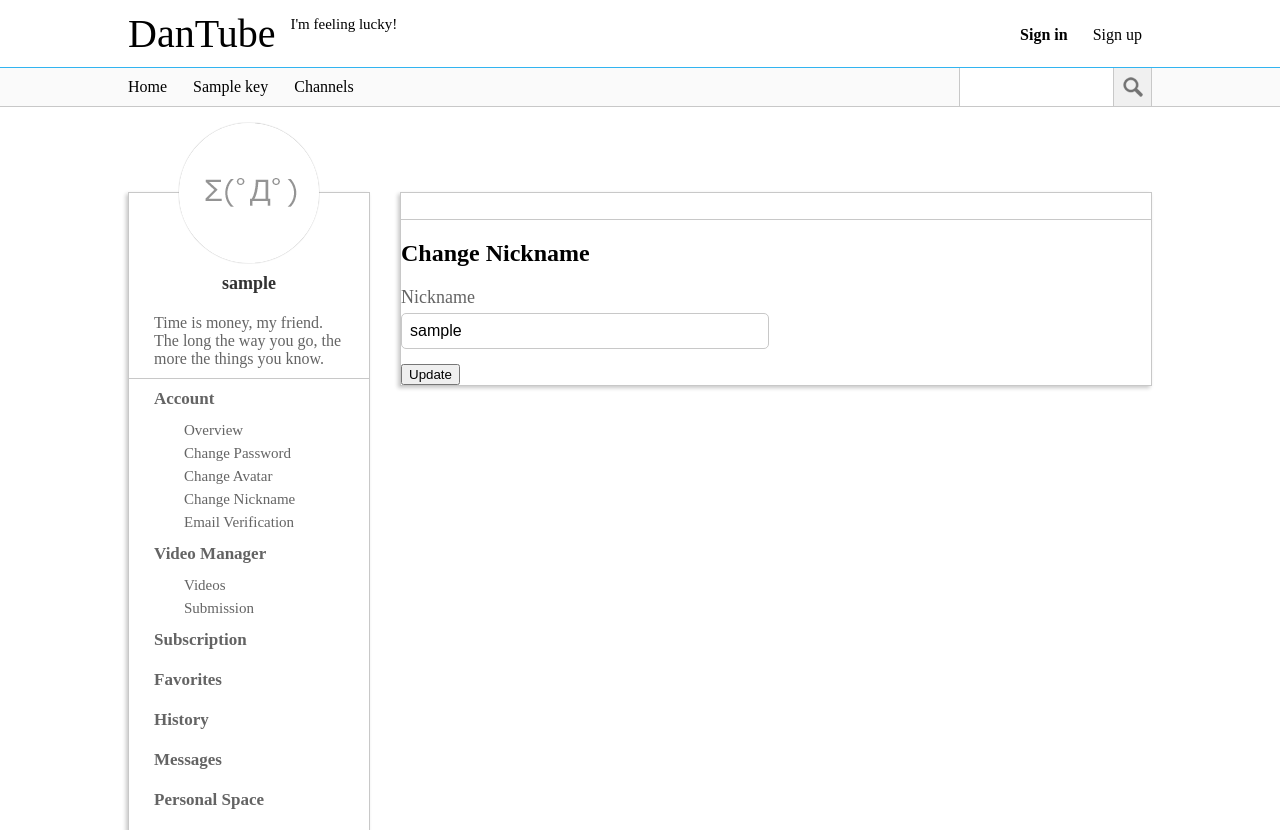
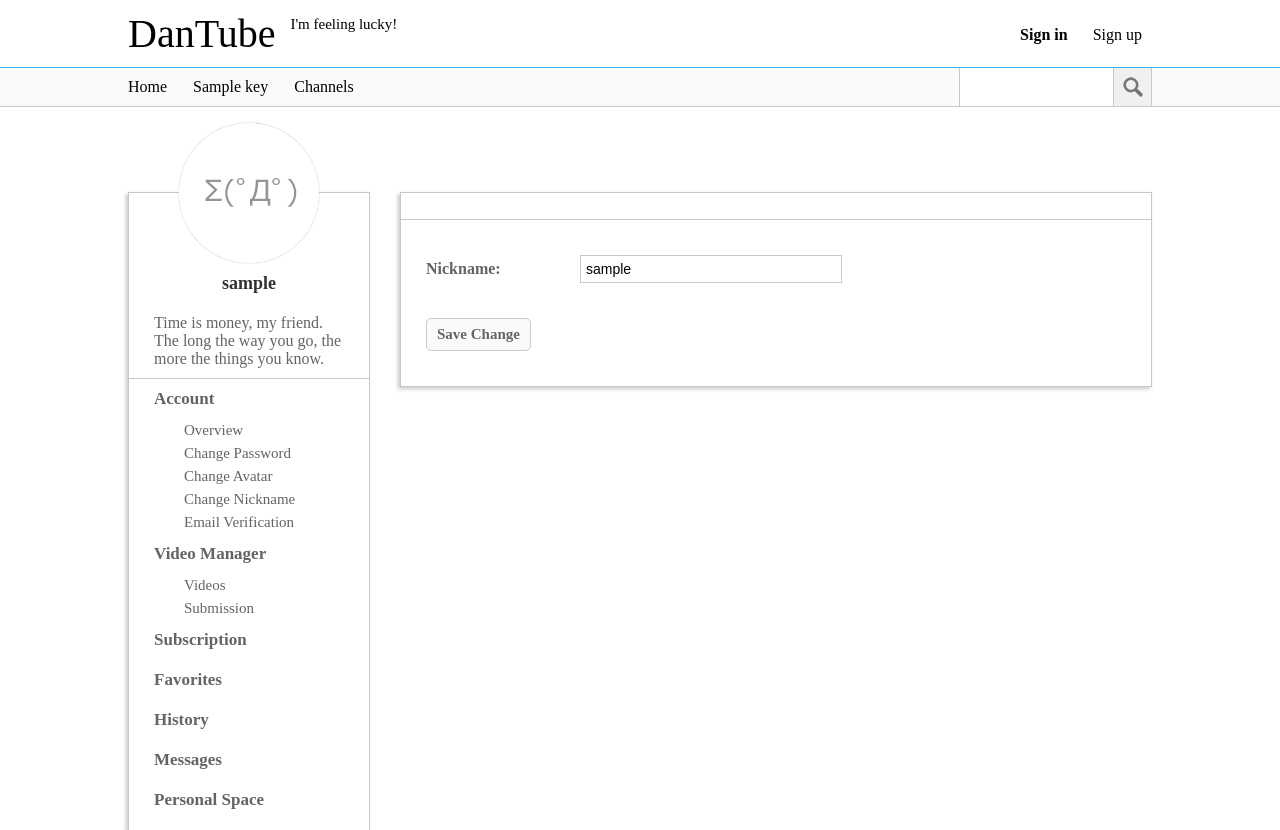
Before and after one commit to teststaybaka/DanTube, a Python web app: template template/change_nickname.html in a window 1280 px wide. Shown: the top 830 px of the page. Run offline with Jinja, Linux system fonts and the light colour scheme; the template is opened without the code that fills it: most values are stand-ins (such as "Sample title", 1, 10 or a date in 2020).

Commit message:
nickname change complete.

```diff
--- a/static/account.css
+++ b/static/account.css
@@ -283,7 +283,7 @@ div.statistic-entry {
     float: left;
     margin: 20px 0;
     padding-left: 40px;
-    padding-right: 0;
+    padding-right: 15px;
     -webkit-box-sizing: border-box; /* Safari/Chrome, other WebKit */
     -moz-box-sizing: border-box;    /* Firefox, other Gecko */
     box-sizing: border-box;
@@ -324,23 +324,23 @@ div.statistic-entry span {
     background-image: url("/static/img/statistic_foot.png");
 }
 
-#change-password-form {
+#change-password-form, #change-nickname-form {
     padding: 35px 25px;
     padding-bottom: 0;
 }
 
-#change-password-form div.input-line {
+form.change div.input-line {
     margin-bottom: 20px;
 }
 
-#change-password-form label {
+form.change label {
     color: rgb(100,100,100);
     font-weight: bold;
     width: 150px;
     display: inline-block;
 }
 
-#change-password-form input[type=password] {
+input[type=password], input[type=text] {
     padding: 5px;
     outline: none;
     font-size: 14px;
@@ -348,17 +348,17 @@ div.statistic-entry span {
     border: 1px solid rgb(200,200,200);
 }
 
-#change-password-form input[type=password].error {
+input[type=password].error, input[type=text].error {
   box-shadow: 0 0 2px rgb(232,0,0);
   border: 1px solid rgb(232,0,0);
 }
 
-#change-password-form input[type=password]:focus {
+input[type=password]:focus, input[type=text]:focus {
   box-shadow: 0 0 2px rgb(81,203,238);
   border: 1px solid rgb(81,203,238);
 }
 
-#change-password-form div.pw-error {
+form.change div.input-error {
     position: absolute;
     display: none;
     margin-left: 15px;
@@ -368,7 +368,7 @@ div.statistic-entry span {
     border-radius: 3px;
 }
 
-#change-password-form div.pw-error:after {
+form.change div.input-error:after {
     content: "";
     width: 0;
     height: 0;
@@ -381,7 +381,7 @@ div.statistic-entry span {
     display: block;
 }
 
-#change-password-form div.pw-error.show {
+form.change div.input-error.show {
     display: inline-block;
     -webkit-animation: left_to_right_show .25s; /* Chrome, Safari, Opera */
     animation: left_to_right_show .25s;
@@ -414,6 +414,13 @@ input.save_change-button:active {
   color: rgb(255,255,255);
 }
 
+input.save_change-button:disabled {
+  color: rgb(200,200,200);
+  box-shadow: 0 0 0;
+  background-color: rgb(250,250,250);
+  border: 1px solid rgb(200,200,200);
+}
+
 #save-change-message {
     position: absolute;
     display: none;
--- a/static/account.js
+++ b/static/account.js
@@ -61,10 +61,10 @@ $(document).ready(function() {
     } else if (urls[urls.length-1] === "password") {
         $("#sub-change-password").addClass("active");
         $("#account-top-title").text("Change Password");
-    } else if (urls[urls.length-1] === "change_password") {
+    } else if (urls[urls.length-1] === "avatar") {
         $("#sub-change-avatar").addClass("active");
         $("#account-top-title").text("Change Avatar");
-    } else if (urls[urls.length-1] === "change_password") {
+    } else if (urls[urls.length-1] === "nickname") {
         $("#sub-change-nickname").addClass("active");
         $("#account-top-title").text("Change Nickname");
     }
@@ -135,4 +135,100 @@ $(document).ready(function() {
         });
         return false;
     });
+
+    var cur_nickname = $('#nickname-change')[0].value;
+    $('#nickname-change').focusout(function(evt) {
+        var nickname = evt.target.value.trim();
+        var puncts = /[@.,?!;:/\\"']/;
+        if (!nickname || puncts.test(nickname)) {
+            $('#change-nickname-error').addClass('show');
+            $('#change-nickname-error').text('Your nickname can\'t contain: @ . , ? ! ; : / \\ \" \'');
+            $(evt.target).addClass('error');
+        } else if (nickname.length > 30) {
+            $('#change-nickname-error').addClass('show');
+            $('#change-nickname-error').text('Nickname can\'t exceed 30 characters long.');
+            $(evt.target).addClass('error');
+        } else if (nickname == cur_nickname) {
+            $('#change-nickname-error').removeClass('show');
+            $(evt.target).removeClass('error');
+        } else {
+            $.ajax({
+                type: "POST",
+                url: "/nickname_check",
+                data: {nickname: nickname},
+                success: function(result) {
+                    console.log(result);
+                    if (result === 'valid') {
+                        $('#change-nickname-error').removeClass('show');
+                        $(evt.target).removeClass('error');
+                    } else {
+                        $('#change-nickname-error').addClass('show');
+                        $('#change-nickname-error').text('Someone has used this name.');
+                        $(evt.target).addClass('error');
+                    }
+                },
+                error: function (xhr, ajaxOptions, thrownError) {
+                    console.log(xhr.status);
+                    console.log(thrownError);
+                }
+            });
+        }
+    });
+
+    $('#change-nickname-form').submit(function(evt) {
+        var button = document.querySelector('input.save_change-button');
+        button.disabled = true;
+
+        var nickname = $('#nickname-change')[0].value.trim();
+        var puncts = /[@.,?!;:/\\"']/;
+
+        var error = false;
+        if (!nickname || puncts.test(nickname)) {
+            $('#change-nickname-error').addClass('show');
+            $('#change-nickname-error').text('Your nickname can\'t contain: @ . , ? ! ; : / \\ \" \'');
+            $('#nickname-change').addClass('error');
+            error = true;
+        } else if (nickname.length > 30) {
+            $('#change-nickname-error').addClass('show');
+            $('#change-nickname-error').text('Nickname can\'t exceed 30 characters long.');
+            $('#nickname-change').addClass('error');
+            error = true;
+        } else if (nickname == cur_nickname) {
+            $('#change-nickname-error').removeClass('show');
+            $('#nickname-change').removeClass('error');
+
+            $('#save-change-message').remove();
+            $('input.save_change-button').after('<div id="save-change-message" class="success show">Already applied!</div>');
+            error = true;
+        }
+
+        if (error) {
+            button.disabled = false;
+            return false;
+        }
+
+        $.ajax({
+            type: "POST",
+            url: "/account/nickname",
+            data: {nickname: nickname},
+            success: function(result) {
+                console.log(result);
+                if(result === 'success') {
+                    cur_nickname = nickname;
+                    $('#save-change-message').remove();
+                    $('input.save_change-button').after('<div id="save-change-message" class="success show">Change applied successfully! Refresh to see the effect.</div>');
+                } else {
+                    $('#save-change-message').remove();
+                    $('input.save_change-button').after('<div id="save-change-message" class="fail show">Change failed!</div>');
+                }
+                button.disabled = false;
+            },
+            error: function (xhr, ajaxOptions, thrownError) {
+                console.log(xhr.status);
+                console.log(thrownError);
+                button.disabled = false;
+            }
+        });
+        return false;
+    });
 });
--- a/static/change_nickname.js
+++ /dev/null
@@ -1,67 +0,0 @@
-$(document).ready(function() {
-    var old_nickname = $('#nicknameform input[name="nickname"]').val();
-
-    $('#nicknameform').submit(function(e) {
-        e.preventDefault();
-        var nickname = $('#nicknameform input[name="nickname"]').val();
-        if( nickname != old_nickname) {
-            $.ajax({
-                type: "POST",
-                url: "/account/nickname",
-                data: $('#nicknameform').serialize(),
-                success: function(result) {
-                    console.log(result);
-                    if(result.error) {
-                        alert(result.message);
-                    } else {
-                        alert('success');
-                        old_nickname = result.nickname;
-                    }
-                },
-                error: function (xhr, ajaxOptions, thrownError) {
-                    console.log(xhr.status);
-                    console.log(thrownError);
-                    button.disabled = false;
-                }
-            });
-        }
-        return false;
-    });
-
-    $('#nicknameform input[name="nickname"]').focusout(function(evt) {
-        var nickname = evt.target.value.trim();
-        var puncts = /[@.,?!;:/\\"']/;
-        if (!nickname || puncts.test(nickname)) {
-            $('#nickname-error').addClass('show');
-            $('#nickname-error span').text('Your nickname can\'t contain: @ . , ? ! ; : / \\ \" \'');
-            $(evt.target).addClass('error');
-        } else if (nickname.length > 30) {
-            $('#nickname-error').addClass('show');
-            $('#nickname-error span').text('Nickname can\'t exceed 30 characters long.');
-            $(evt.target).addClass('error');
-        } else if (nickname == old_nickname) {
-            console.log('no change to nickname');
-        } else {
-            $.ajax({
-                type: "POST",
-                url: "/nickname_check",
-                data: {nickname: nickname},
-                success: function(result) {
-                    console.log(result);
-                    if (result === 'valid') {
-                        $('#nickname-error').removeClass('show');
-                        $(evt.target).removeClass('error');
-                    } else {
-                        $('#nickname-error').addClass('show');
-                        $('#nickname-error span').text('Someone has used this name.');
-                        $(evt.target).addClass('error');
-                    }
-                },
-                error: function (xhr, ajaxOptions, thrownError) {
-                    console.log(xhr.status);
-                    console.log(thrownError);
-                }
-            });
-        }
-    })
-});
--- a/template/account.html
+++ b/template/account.html
@@ -50,7 +50,7 @@
                 <div class="detail-entry" id="account-email">teststaybaka@gmail.com</div>
                 <div class="detail-entry" id="account-joint-time">Joint on 2015/01/01 10:30.</div>
                 <div class="detail-entry" id="account-space-divide">--------------</div>
-                <div class="detail-entry" id="account-nickname">{{ nickname }}
+                <div class="detail-entry" id="account-nickname" onclick="location.href='{{ uri_for('change_nickname') }}'">{{ nickname }}
                     <div id="account-change-nickname">Change nickname</div>
                 </div>
                 <div class="detail-entry">Password
@@ -65,7 +65,7 @@
         </div>
         <div id="account-statistic" class="container">
             <div class="statistic-entry" id="statistic-submission">You have submitted <span>134</span> videos.</div>
-            <div class="statistic-entry" id="statistic-watched">Your videos have been watched <span>134</span> times.</div>
+            <div class="statistic-entry" id="statistic-watched">Your videos have been watched <span>2,134,134</span> times.</div>
             <div class="statistic-entry" id="statistic-favored">Your videos were favored <span>222,222</span> times.</div>
             <div class="statistic-entry" id="statistic-subscribed">You have <span>3,333,333</span> subscribers.</div>
             <div class="statistic-entry" id="statistic-visited">Your space have been visited <span>134</span> times.</div>
--- a/template/change_nickname.html
+++ b/template/change_nickname.html
@@ -1,30 +1,18 @@
 {% extends "template/account.html" %}
 {% block head %}
 {{ super() }}
-<script src="/static/change_nickname.js" language="JavaScript" type="text/javascript"></script>
-<link href="/static/signin_up.css" rel="stylesheet" type="text/css">
-<style>
-  .inputtextarea {
-    width: 350px;
-    height: 200px;
-    resize: none;
-    border: 1px solid rgb(200,200,200);
-    border-radius: 5px;
-  }
-</style>
 {% endblock %}
 
 {% block detail %}
-<h2>Change Nickname</h2>
-<form id="nicknameform" action="" method="post">
-  <div>
-    <label for="nickname" class="form-label" id="nickname-label">Nickname</label>
-    <input type="text" class="inputtext" id="nickname" name="nickname" value="{{ nickname }}" tabindex="1"></input>
+<form id="change-nickname-form" method="post" class="change">
+  <div class="input-line">
+    <label for="nickname-change" class="form-label">Nickname:</label>
+    <input type="text" id="nickname-change" name="nickname" value="{{ nickname }}" tabindex="1"></input>
+    <div class="input-error" id="change-nickname-error">Please enter your nickname.</div>
   </div>
-  <div class="input-error-message" id="nickname-error">
-    <span>Someone has used this name.</span>
-    <div class="error-message-arrow"></div>
+  <div class="input-line">
+      <input class="save_change-button" type="submit" value="Save Change" />
+      <div id="save-change-message">Change applied!</div>
   </div>
-  <input class="basics-submit-button" type="submit" value="Update" />
 </form>
 {% endblock %}
```
Also changed, not shown: account.py (+8 -5 lines), template/change_password.html (+4 -4 lines).
